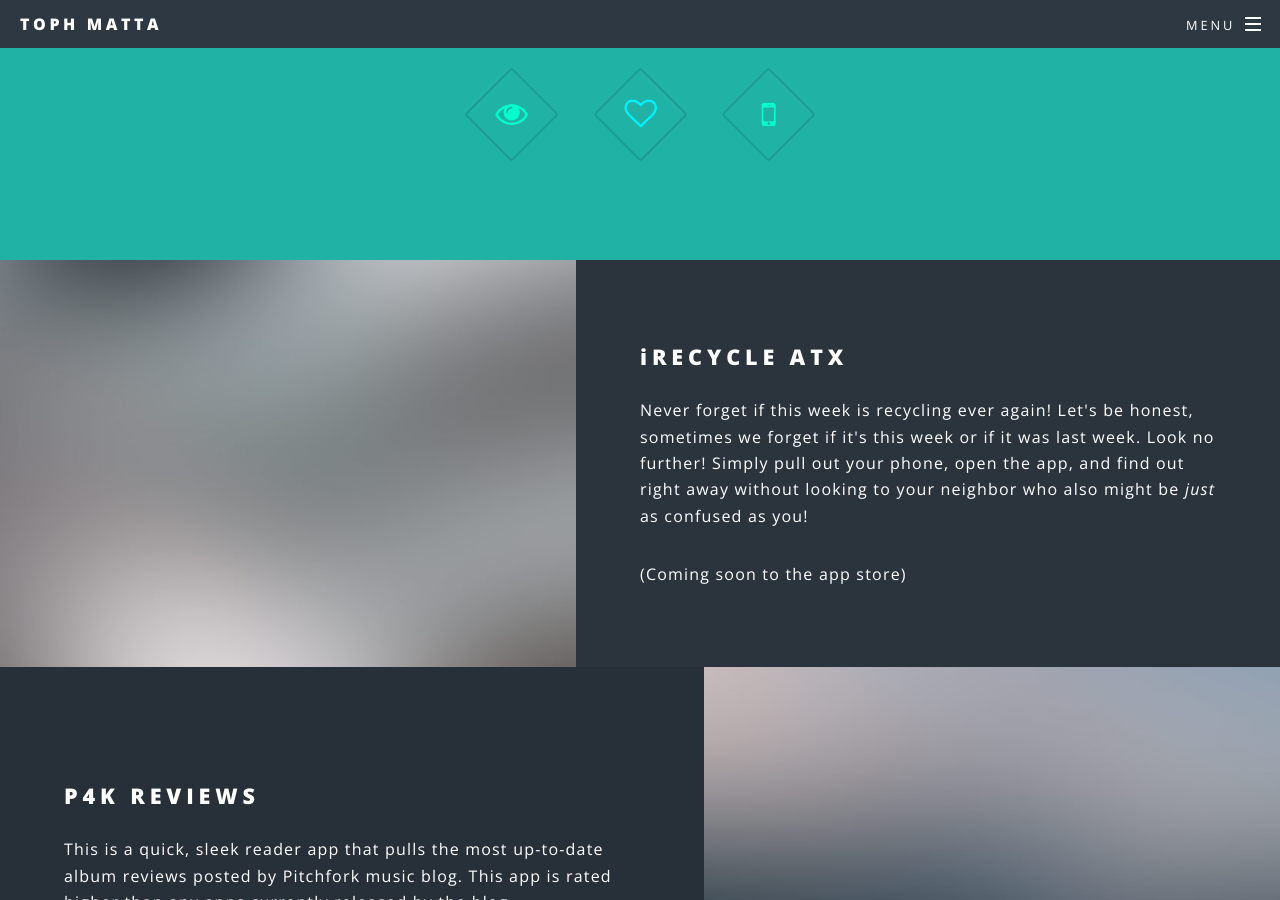
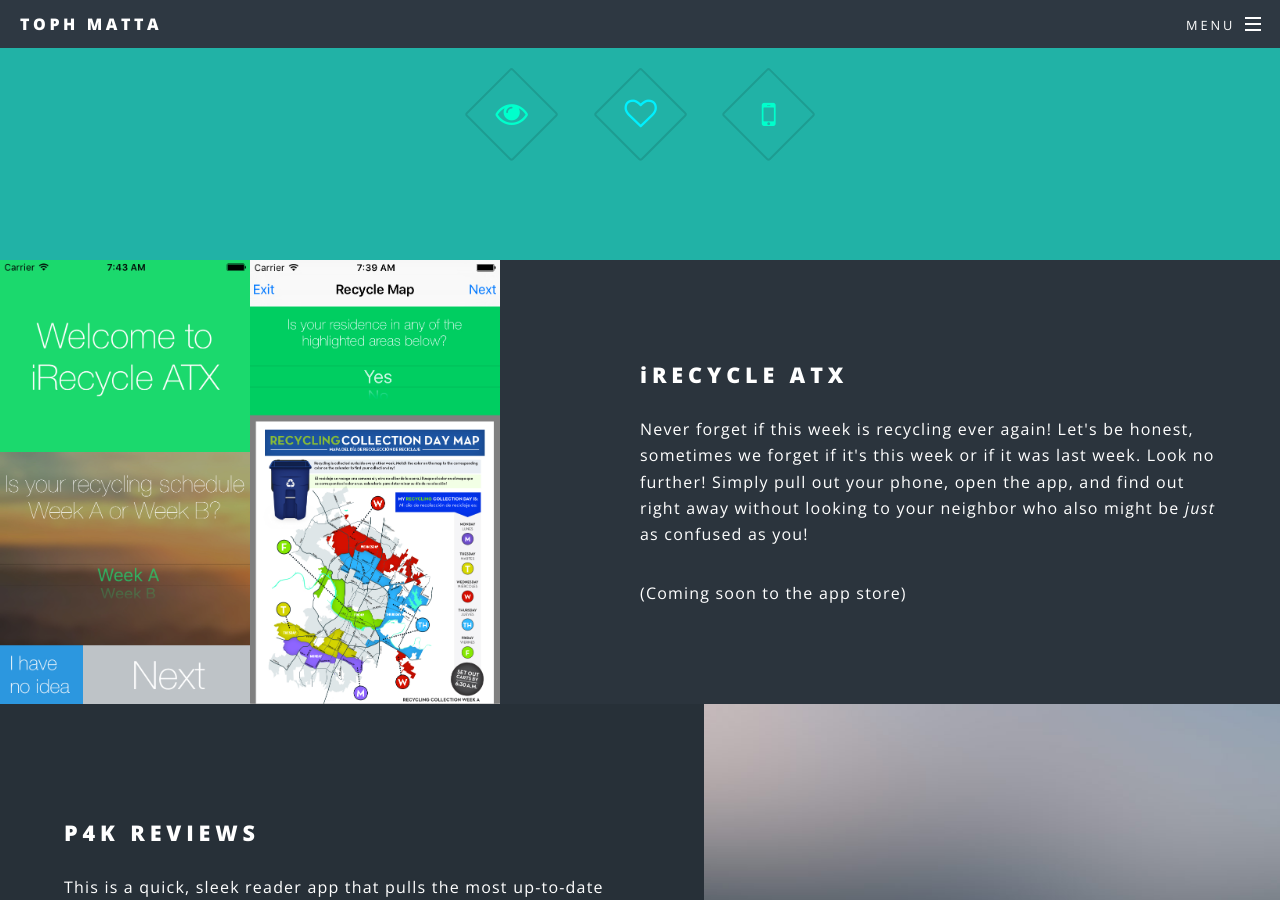
Before and after one commit to tophmatta1/tophmatta1.github.io, a Jekyll site: the page built from index.html, in a window 1280 px wide and 900 px high, scrolled down 1203 px. Built offline with Jekyll 4.4.1, drawn with Linux system fonts in a browser that asks for light colours.

Commit message:
app pictures

```diff
--- a/index.html
+++ b/index.html
@@ -35,7 +35,7 @@
 				<!-- Two -->
 					<section id="two" class="wrapper alt style2">
 						<section class="spotlight">
-							<div class="image"><img src="images/pic01.jpg" alt="" /></div><div class="content">
+							<div class="image"><img src="images/iRecycle1.jpg" alt="" style="float:left;width:250px;"/><img src="images/iRecycle2.jpg" alt="" style="float:left;width:250px;"/></div><div class="content">
 								<h2>iRECYCLE ATX</h2>
 								<p>Never forget if this week is recycling ever again! Let's be honest, sometimes we forget if it's this week or if it was last week. Look no further! Simply pull out your phone, open the app, and find out right away without looking to your neighbor who also might be <i>just</i> as confused as you!</p>
 								<p>(Coming soon to the app store)</p>
```
Also changed, not shown: images/1323.gif, 4 other files.
